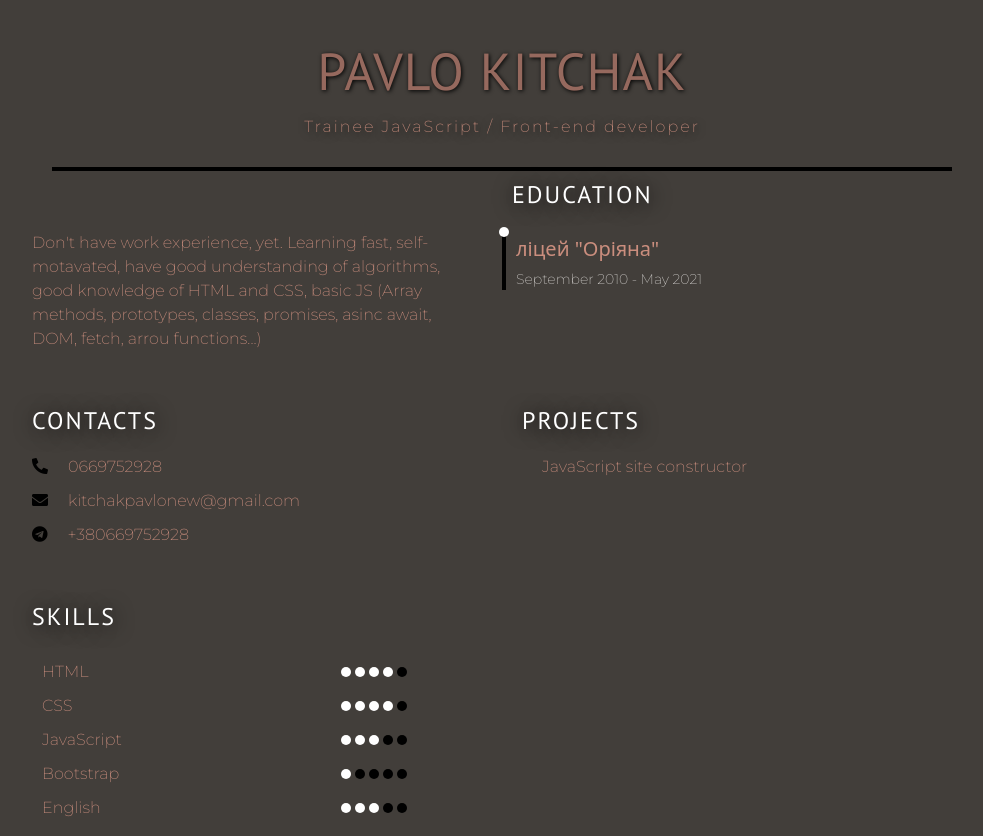
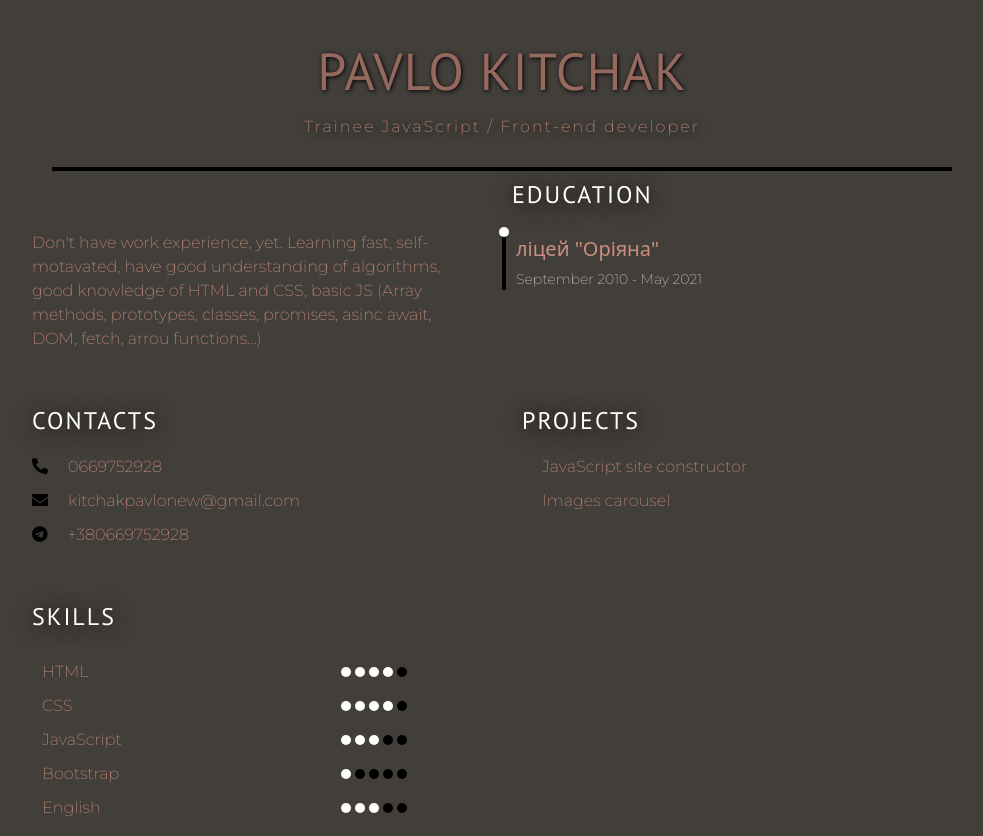
Before and after one commit to Just-Riko/kitchakpavlores, a plain HTML site: page index.html in a window 1280 px wide. Shown: the whole page, without its empty margins (138-1121 px from the left). Drawn offline with nearby package versions, Linux system fonts and the light colour scheme.

Commit message:
Update index.html

```diff
--- a/index.html
+++ b/index.html
@@ -47,6 +47,7 @@
       <h4>PROJECTS</h4>
       <ul>
         <li><a href="https://javascript-constructor-e5f08.web.app/" target="blank">JavaScript site constructor</a></li>
+        <li><a href="https://just-riko.github.io/carousel/" target="blank">Images carousel</a></li>
       </ul>
     </div>
   </div>
```
